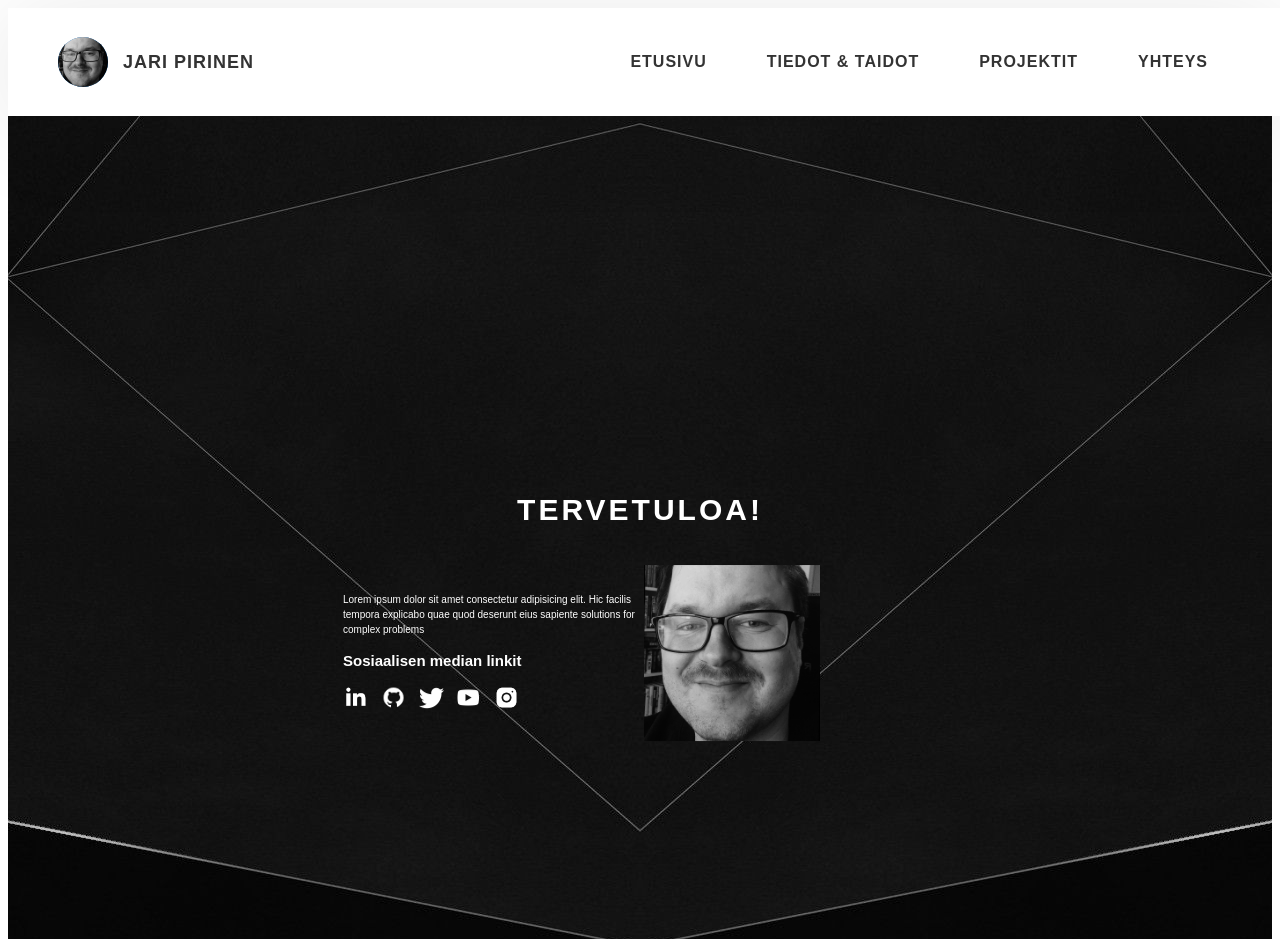
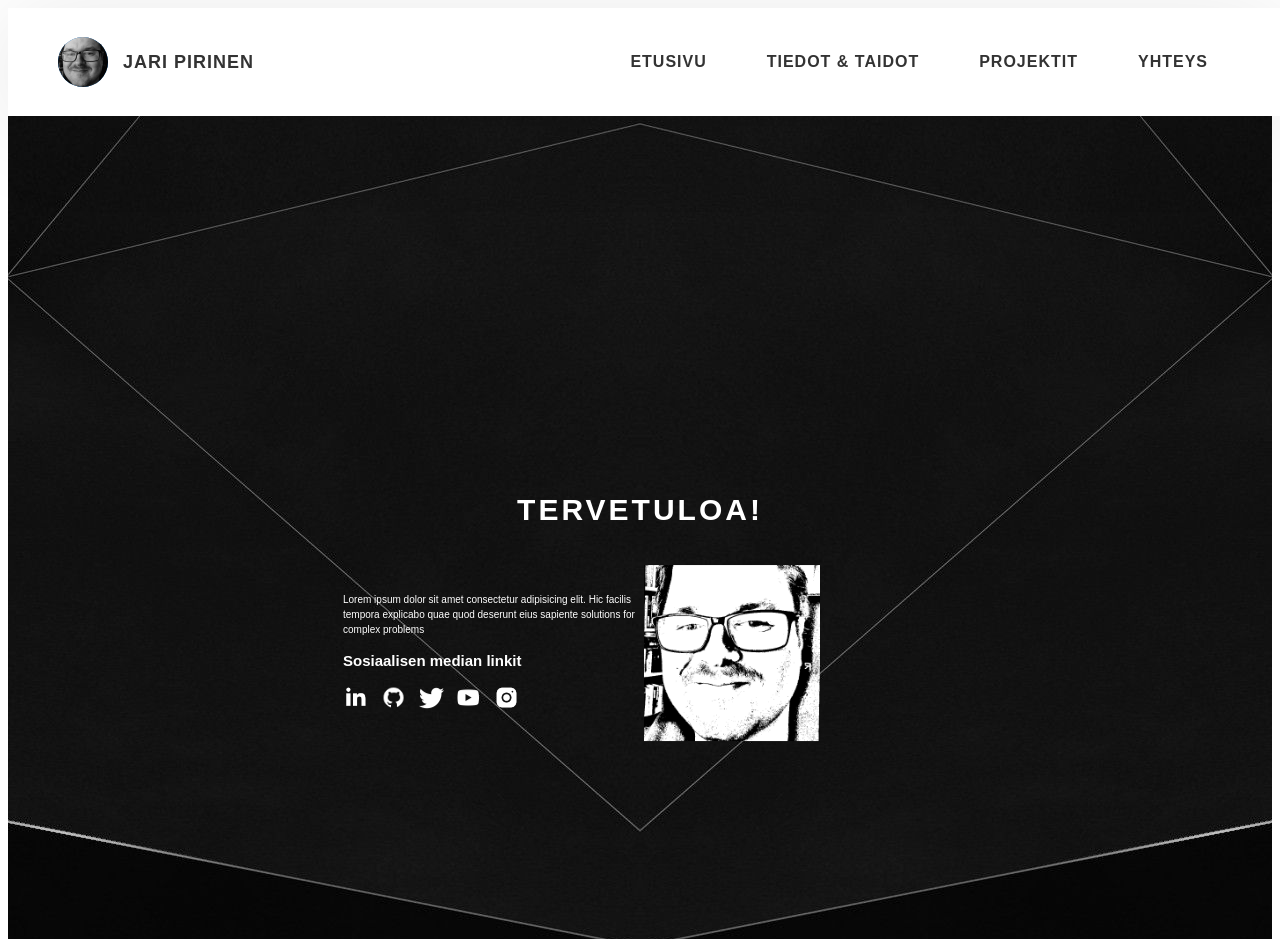
Before and after one commit to Japi1984/wmk, a website: page index.html in a window 1280 px wide. Shown: the top 939 px of the page. Drawn offline with Linux system fonts and the light colour scheme; files whose address does not match are found by name.

Commit message:
Update index.html

```diff
--- a/index.html
+++ b/index.html
@@ -155,7 +155,7 @@
 
                   </td>
                   <td><img
-                    src="1618466645721.jpg"
+                    src="drawing2.png"
                     alt="Jari Pirinen"
                     class="header__logo-img2"
                   /></td>
```
